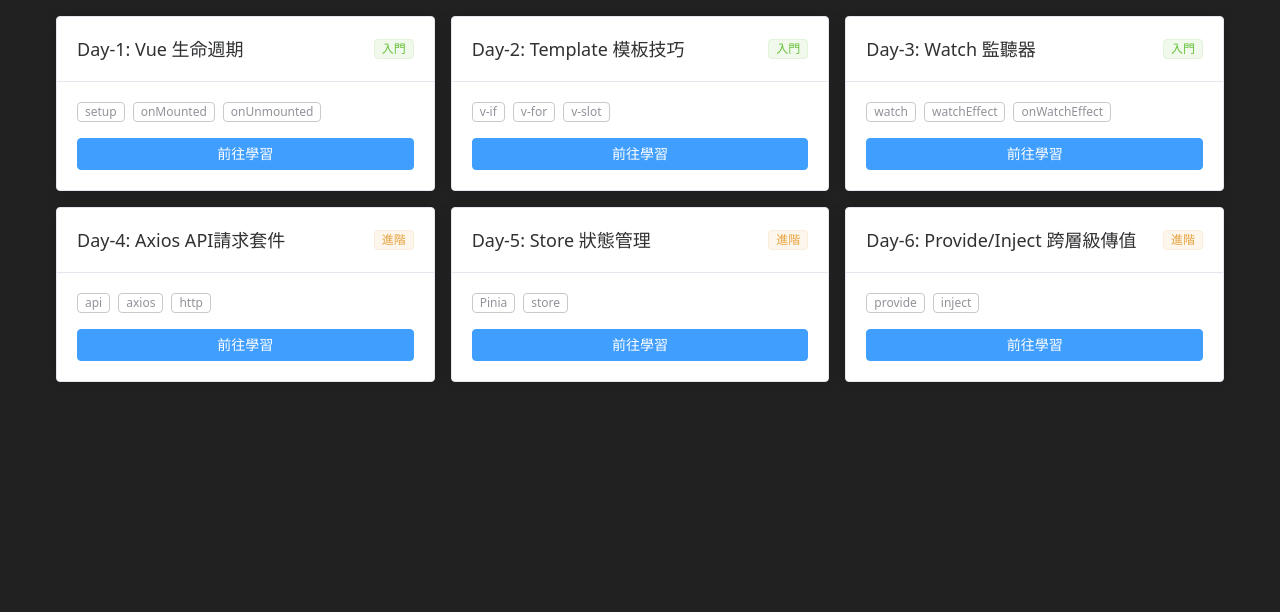
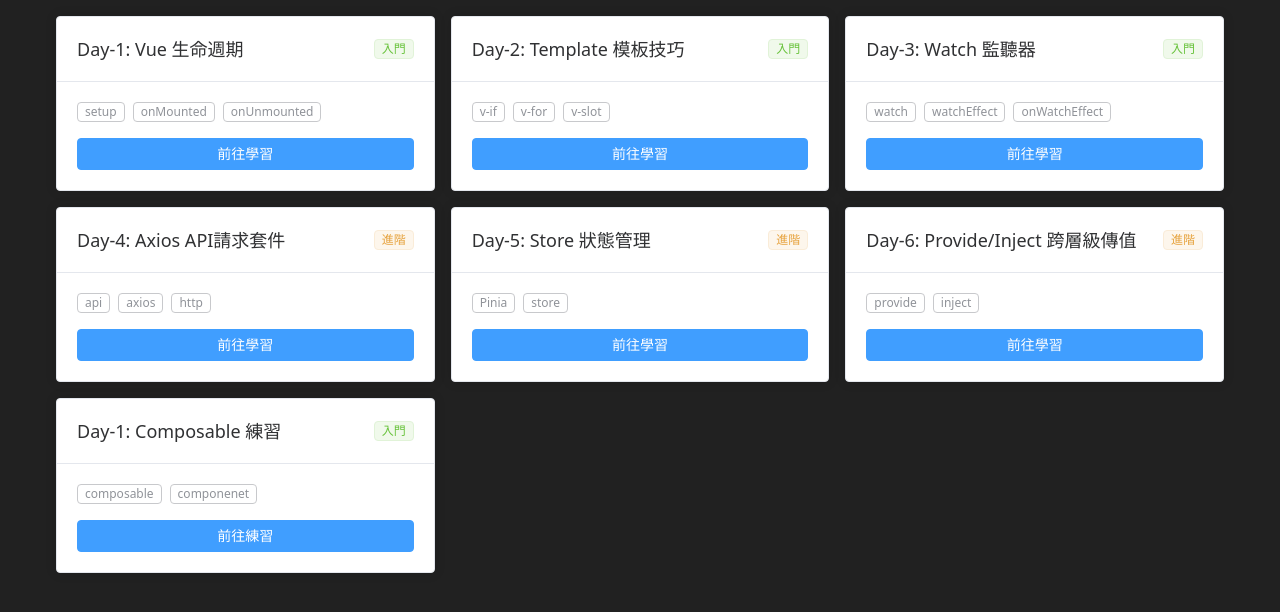
Before and after one commit to richiea1y/vue3_2025, a Vue app: page /day-3 in a window 1280 px wide. Shown: the top 612 px of the page. Built offline with nearby package versions, Linux system fonts and the light colour scheme; no server answers.

Commit message:
feature: add & remove payment card

```diff
--- a/src/views/HomeView.vue
+++ b/src/views/HomeView.vue
@@ -50,8 +50,18 @@ const chapters = [
     route: 'day-6',
     topics: ['provide', 'inject'],
     difficulty: 'intermediate'
+  },
+];
+
+const assignments = [
+  {
+    work: 1,
+    title: 'Composable 練習',
+    route: 'work-1',
+    topics: ['composable', 'componenet'],
+    difficulty: 'basic'
   }
-];
+]
 
 // 難度標籤對照
 const difficultyMap = {
@@ -115,5 +125,26 @@ onMounted(async () => {
         <el-button type="primary" @click="navigateToChapter(chapter.route)" class="w-full"> 前往學習 </el-button>
       </div>
     </el-card>
+    <!-- work assignment -->
+    <el-card v-for="assignment in assignments" :key="assignment.work" class="hover:shadow-lg transition-shadow duration-300">
+      <template #header>
+        <div class="flex justify-between items-center">
+          <span class="text-lg font-medium"> Day-{{ assignment.work }}: {{ assignment.title }} </span>
+          <el-tag :type="difficultyMap[assignment.difficulty].type" size="small">
+            {{ difficultyMap[assignment.difficulty].label }}
+          </el-tag>
+        </div>
+      </template>
+
+      <div class="flex flex-col gap-4">
+        <div class="flex flex-wrap gap-2">
+          <el-tag v-for="topic in assignment.topics" :key="topic" type="info" effect="plain" size="small">
+            {{ topic }}
+          </el-tag>
+        </div>
+
+        <el-button type="primary" @click="navigateToChapter(assignment.route)" class="w-full"> 前往練習 </el-button>
+      </div>
+    </el-card>
   </div>
 </template>
--- a/src/views/work-1/components/PaymentCard.vue
+++ b/src/views/work-1/components/PaymentCard.vue
@@ -1,5 +1,6 @@
 <template>
   <div class="payment-card-container">
+    <!-- Card header -->
     <div class="payment-card-header">
       <div class="payment-method-container">
         <p>支付方式</p>
@@ -16,8 +17,9 @@
         <p>未付款</p>
         <button>確認付款</button>
       </div>
-      <button class="delete-card-bt">x</button>
+      <button class="delete-card-bt" @click="$emit('remove-card')">x</button>
     </div>
+    <!-- Card content -->
     <div class="payment-card-content">
       <div class="payment-amount">
         <p>金額（整數）</p>
@@ -37,7 +39,7 @@
 </template>
 
 <script setup>
-
+defineEmits(['remove-card']);
 </script>
 
 <style scoped>
@@ -52,6 +54,7 @@
   border: 1px solid #e4e4e4;
   background-color: #e4e4e4;
   border-radius: 5px;
+  margin: 1.3rem 0;
 }
 
 .payment-card-header {
--- a/src/views/work-1/work-1.vue
+++ b/src/views/work-1/work-1.vue
@@ -5,10 +5,14 @@
         <header>支付總金額 : </header>
         <input type="text" placeholder="輸入需支付的總金額" v-model="inputTotalPayment">
       </div>
-      <button>新增支付項目＋</button>
+      <button @click="addPaymentCard">新增支付項目＋</button>
     </div>
     <div class="card-container">
-      <PaymentCard />
+      <PaymentCard
+      v-for="(card, index) in paymentCards"
+      :key="index"
+      @remove-card="removePaymentCard(index)"
+      />
     </div>
 
     <div class="footer-container">
@@ -33,6 +37,7 @@ import { ref, watch, watchEffect } from 'vue';
 import { Decimal } from 'decimal.js';
 import PaymentCard from './components/PaymentCard.vue';
 import to from 'await-to-js';
+import { id } from 'element-plus/es/locales.mjs';
 
 const inputTotalPayment = ref('');
 const totalPayment = ref(0);
@@ -69,7 +74,27 @@ watch(inputTotalPayment, (newValue) => {
   console.log('實際數值：', totalPayment.value);
 });
 
+// Card operation
+const paymentCards = ref([]);
+const addPaymentCard = () => {
+  paymentCards.value.push({
+    id: `${paymentCards.value.length + 1}`,
+    paymentTerm: '',
+    paymentMethod: '',
+    percentage: '',
+    deadline: '',
+  });
+}
 
+const removePaymentCard = (index) => {
+  paymentCards.value.splice(index, 1);
+}
+
+// const removePaymentCard = (id) => {
+//   const index = paymentCard.value.findIndex((card) => card.id === id);
+//   paymentCard.value.splice(index, 1);
+// }
+// console.log(Date.now());
 
 </script>
 
@@ -89,14 +114,14 @@ watch(inputTotalPayment, (newValue) => {
 .footer-container {
   max-width: 800px;
   margin: 0 auto;
-  padding: 10px 20px;
+  /* padding: 10px 20px; */
 }
 
 .header-container {
   display: flex;
   justify-content: space-between;
   align-items: center;
-  padding: 2rem 10px;
+  padding: 2rem 10px 1rem;
 }
 
 .header-container button {
@@ -126,7 +151,9 @@ watch(inputTotalPayment, (newValue) => {
   margin-left: 10px;
 }
 
-
+.card-container {
+  padding: 0 10px;
+}
 
 .footer-container {
   display: flex;
```
